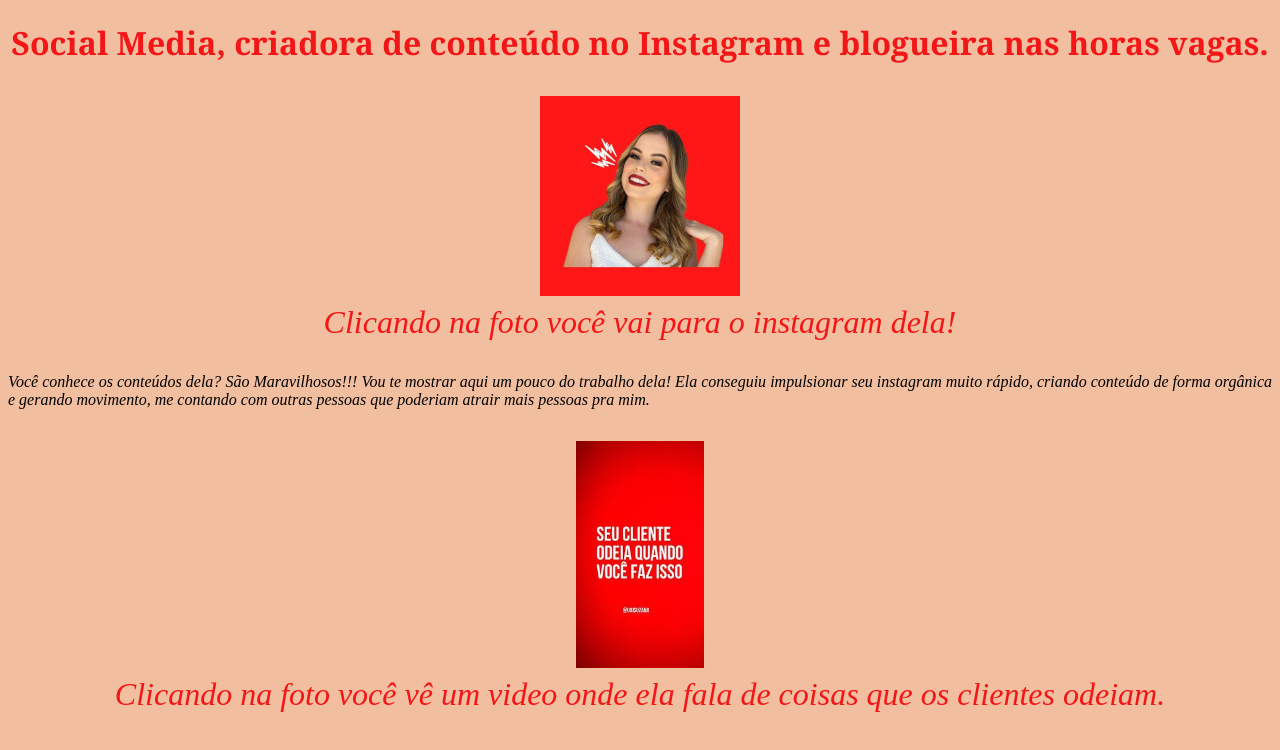
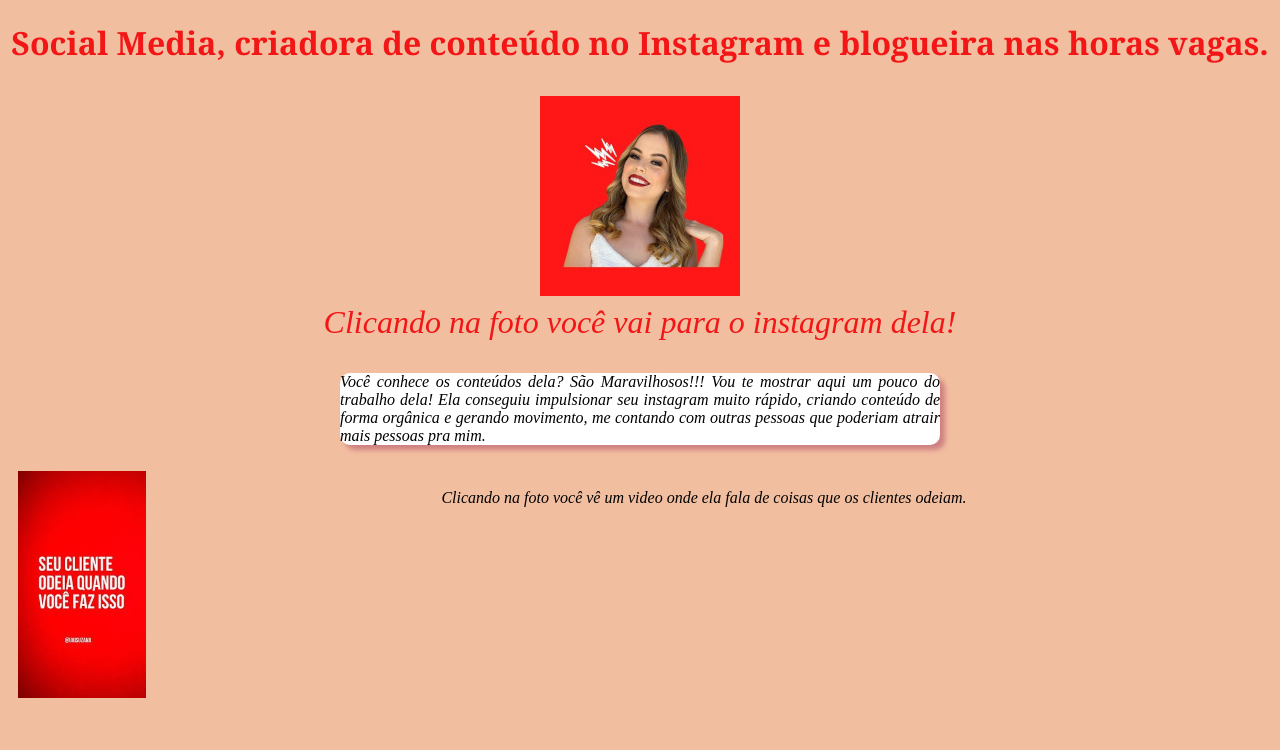
Before and after one commit to Adriel-js/Primeiro-Projeto, a plain HTML site: page meuprojeto/index.html in a window 1280 px wide. Drawn offline with Linux system fonts and the light colour scheme.

Commit message:
sengunda 09

```diff
--- a/meuprojeto/'style'.css
+++ b/meuprojeto/'style'.css
@@ -22,8 +22,19 @@ p{
 }
 #cliente{
 
-    color:#F21616;
+    padding: 10px;
+    color:#000000;
     text-align: center;
-    font-size: 2em;
+    font-size: 1em;
+}
+img.cliente{
+    float:inline-start;
+}
+main{
 
+ background-color: white;
+    border-radius: 10px;
+    box-shadow: 5px 5px 5px rgb(206, 128, 128) ;
+    width: 600px;
+    margin: auto;
 }
--- a/meuprojeto/index.html
+++ b/meuprojeto/index.html
@@ -10,11 +10,12 @@
 <body>
     <h1> Social Media, criadora de conteúdo no Instagram e blogueira nas horas vagas. </h1>
     <p id="Suu"><a href="https://www.instagram.com/uaisuzana/" target="_blank" rel="external"><img src="fotos/suzana.jpg" alt="Suzana" ></a><br>Clicando na foto você vai para o instagram dela!</p>
-    <p>Você conhece os conteúdos dela? São Maravilhosos!!! Vou te mostrar aqui um pouco do trabalho dela! Ela conseguiu impulsionar seu instagram muito rápido, criando conteúdo de forma orgânica e gerando movimento, me contando com outras pessoas que poderiam atrair mais pessoas pra mim.</p>
-    <p id="cliente">
-        <a href="https://www.instagram.com/p/CL5MqpwFMFs/" target="_blank" rel="external"><img src="fotos/cliente.jpg" alt="Cliente" ></a><br>
-        Clicando na foto você vê um video onde ela fala de coisas que os clientes odeiam.
+    <main>
+        <p >Você conhece os conteúdos dela? São Maravilhosos!!! Vou te mostrar aqui um pouco do trabalho dela! Ela conseguiu impulsionar seu instagram muito rápido, criando conteúdo de forma orgânica e gerando movimento, me contando com outras pessoas que poderiam atrair mais pessoas pra mim.</p> </main>
+     <p id="cliente"> <a href="https://www.instagram.com/p/CL5MqpwFMFs/" target="_blank" rel="external"><img class="cliente" src="fotos/cliente.jpg" alt="Cliente" ></a><br>
+            Clicando na foto você vê um video onde ela fala de coisas que os clientes odeiam.
 
-    </p>
+        </p>
+
 </body>
 </html>
```
